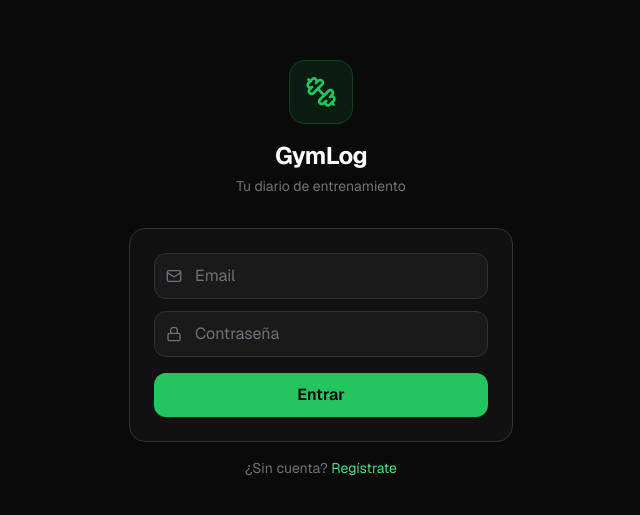
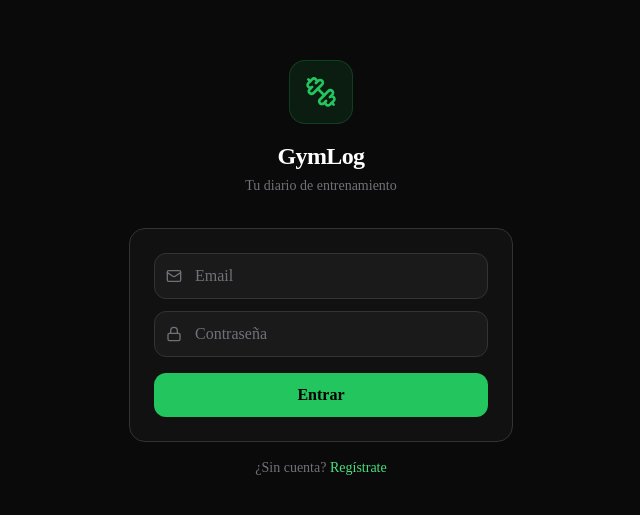
Before and after one commit to MarioCollado/personal_daily_app_v0, a Next.js app in the folder gymlog/: page /auth/login in a window 1280 px wide. Shown: the part 131-646 px from the top of the page, without its empty margins (319-959 px from the left). Built offline with nearby package versions, Linux system fonts and the light colour scheme; no server answers.

Commit message:
fix inter

```diff
--- a/gymlog/app/layout.tsx
+++ b/gymlog/app/layout.tsx
@@ -1,18 +1,17 @@
 import type { Metadata, Viewport } from 'next'
-import { Geist, Geist_Mono } from 'next/font/google'
+import { Inter_Tight } from 'next/font/google'
 import './globals.css'
 
-const geistSans = Geist({ variable: '--font-geist', subsets: ['latin'] })
-const geistMono = Geist_Mono({ variable: '--font-mono', subsets: ['latin'] })
+const interTight = Inter_Tight({ variable: '--font-inter-tight', subsets: ['latin'] })
 
 export const metadata: Metadata = {
-  title: 'GymLog',
+  title: 'Daily App',
   description: 'Tu diario de entrenamiento minimalista',
   manifest: '/manifest.json',
   appleWebApp: {
     capable: true,
     statusBarStyle: 'black-translucent',
-    title: 'GymLog',
+    title: 'Daily App',
   },
   icons: {
     apple: '/icons/apple-touch-icon.png',
@@ -29,7 +28,7 @@ export const viewport: Viewport = {
 
 export default function RootLayout({ children }: { children: React.ReactNode }) {
   return (
-    <html lang="es" className={`${geistSans.variable} ${geistMono.variable}`}>
+    <html lang="es" className={`${interTight.variable}`}>
       <body className="bg-surface-0 text-white antialiased">
         {children}
       </body>
```
